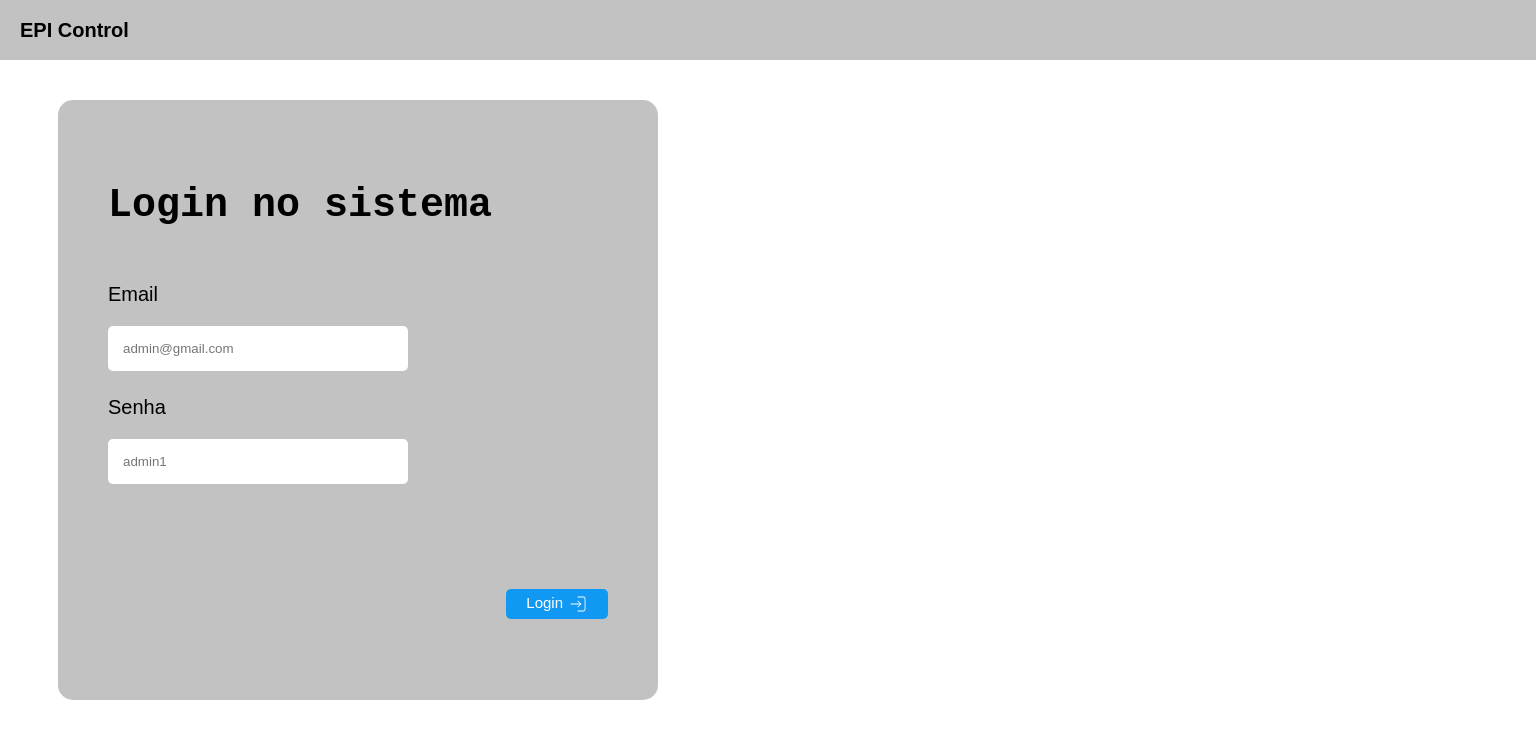
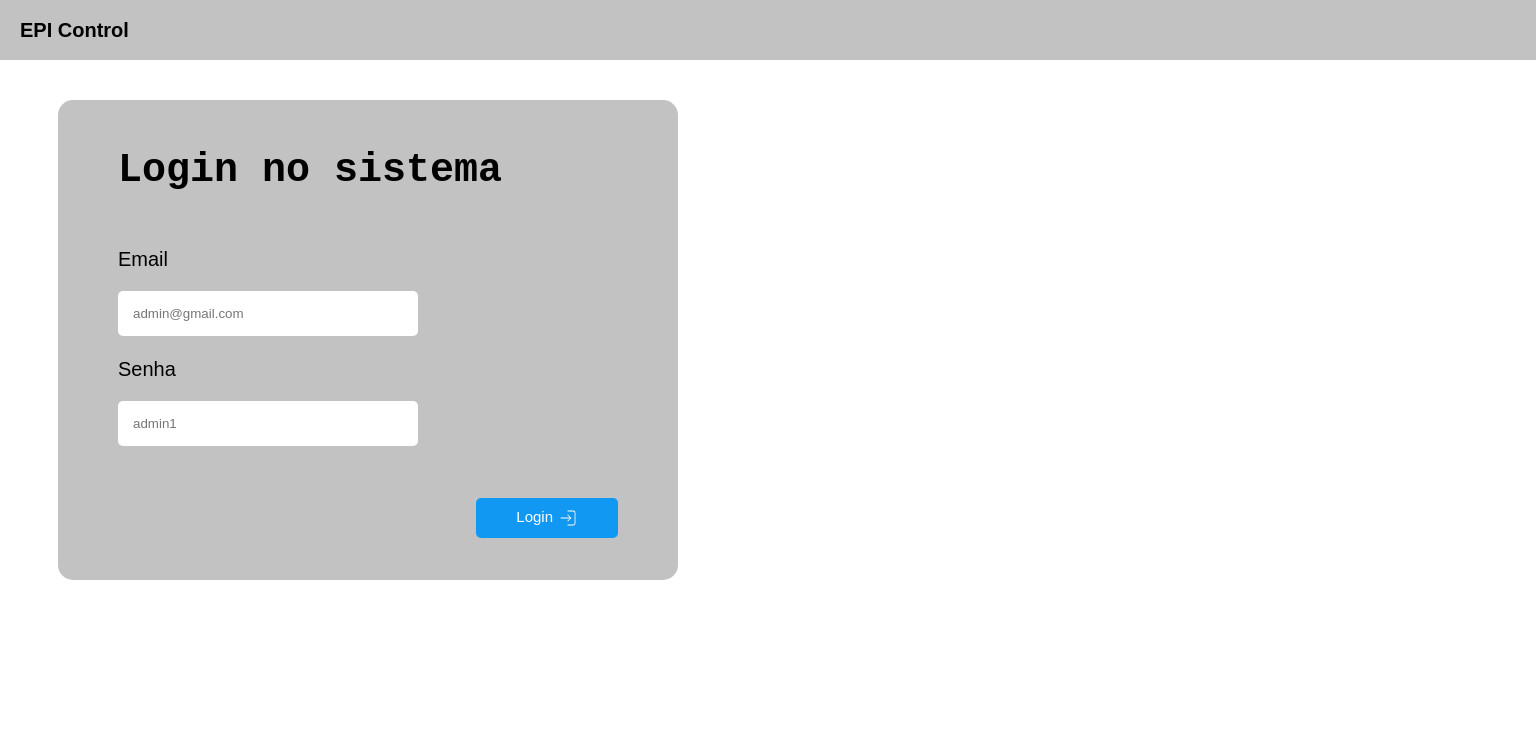
Before and after one commit to Guilherme020205/Projeto-Controle-EPI, a React (Vite) app in the folder frontend/: page / in a window 1536 px wide. Shown: the top 738 px of the page. Built offline with nearby package versions, Linux system fonts and the light colour scheme.

Commit message:
Login_Feito

```diff
--- a/frontend/src/pages/login/index.jsx
+++ b/frontend/src/pages/login/index.jsx
@@ -10,24 +10,35 @@ export default function PgLogin() {
     const [email, setEmail] = useState("");
     const [senha, setSenha] = useState("");
 
+    const [botaoLogn, setBotaoLogn] = useState(
+        <>Login <CiLogin className="icon-CiLogin" /></>
+      );
     const navigate = useNavigate();
 
     async function login_button() {
+
+        const mudarTitulo = () => {
+            setBotaoLogn('Entrando ... ');
+          };
 
         if (!email || !senha) {
             toast.error("Email e senha são obrigatórios!");
             return;
         }
 
+
         try {
+
+            await mudarTitulo()
+
             const url = "http://localhost:8080/loginController";
 
             const resposta = await axios.post(url, { email, senha });
 
             // Se o login for bem-sucedido
             if (resposta.status === 200) {
-                // toast.success("Login realizado com sucesso!");
                 navigate('/home');
+                // await toast.success("Login realizado com sucesso!");
             }
         } catch (error) {
 
@@ -69,7 +80,7 @@ export default function PgLogin() {
                 </div>
 
                 <div className="box-button-login">
-                    <button onClick={login_button}>Login <CiLogin className="icon-CiLogin" /></button>
+                    <button onClick={login_button}>{botaoLogn}</button>
                 </div>
 
             </div>
--- a/frontend/src/pages/login/style.css
+++ b/frontend/src/pages/login/style.css
@@ -54,7 +54,7 @@
         text-align: center;
         border: none;
         border-radius: 5px;
-        padding: 5px 20px;
+        padding: 10px 40px;
         font-size: 15px;
         cursor: pointer;
 
@@ -68,8 +68,9 @@
 
     .box-principal {
         max-width: 500px;
-        height: 500px;
-        gap: 100px;
+        height: 450px;
+        gap: 50px;
+        padding: 15px 60px;
 
         h2 {
             font-size: 40px;
@@ -84,7 +85,7 @@
             width: 300px;
 
             input {
-                margin-bottom: 5px;
+                margin-bottom: 2px;
                 padding: 15px 10px 15px 15px;
 
             }
```
